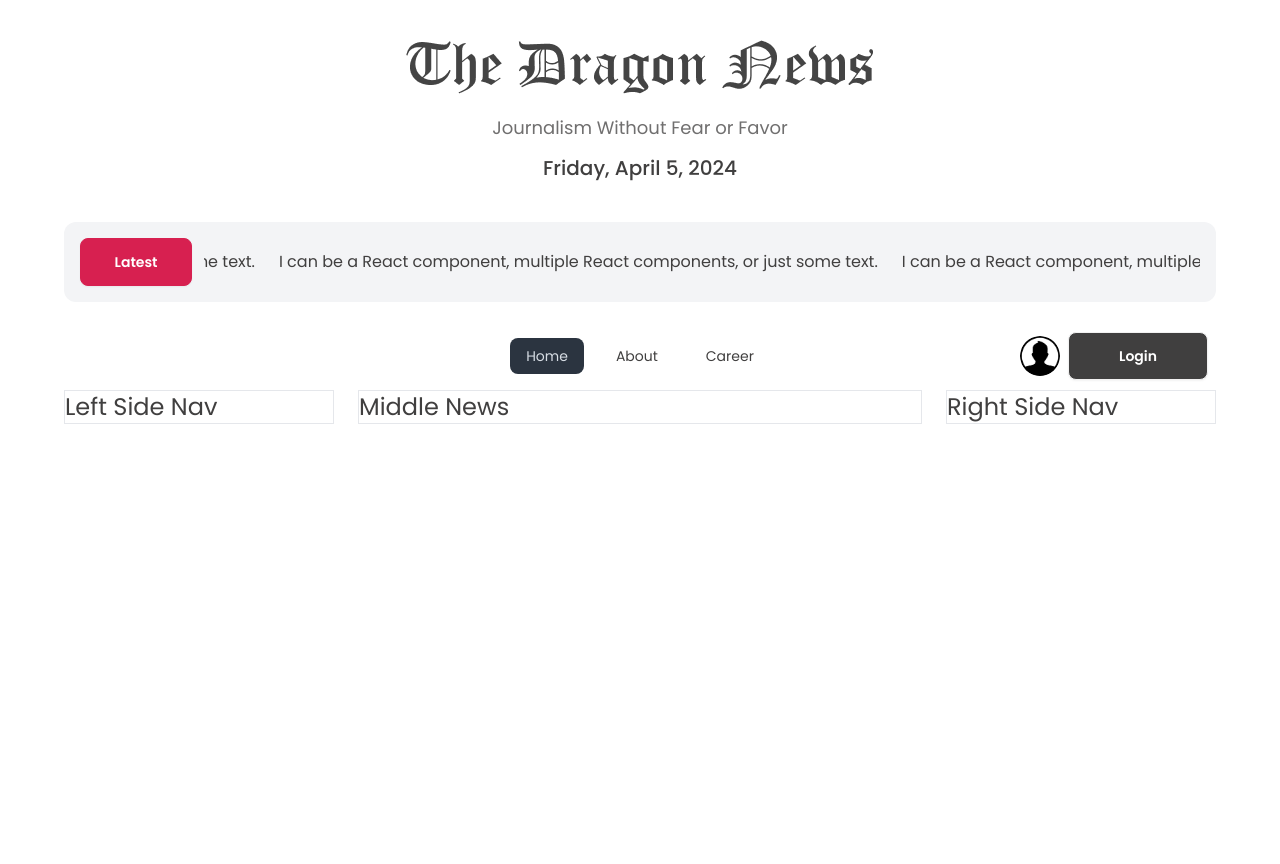
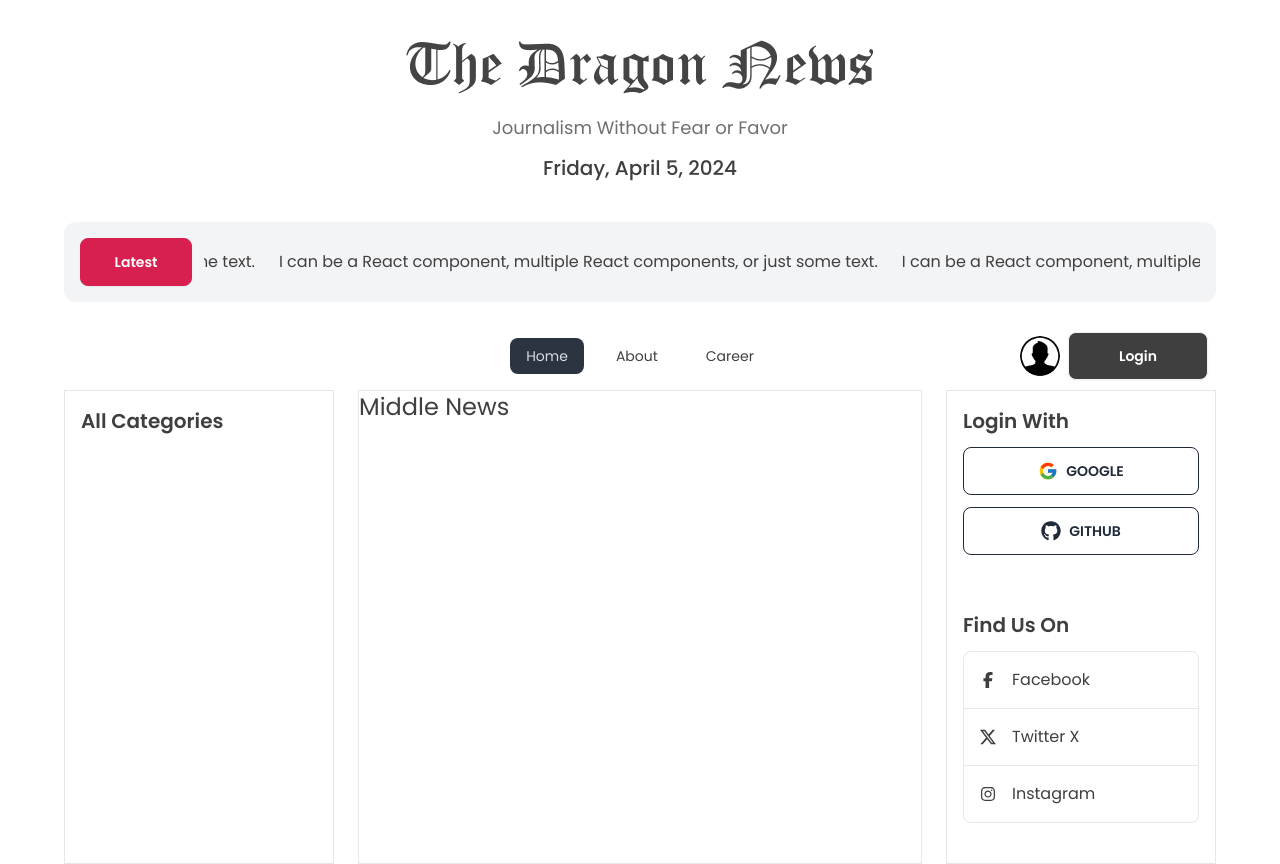
Before and after one commit to NoorTushar/dragonNews, a React (Vite) app: page / in a window 1280 px wide. Before the commit the page ends 800 px from the top, so only its background shows below. Built offline with nearby package versions, Linux system fonts and the light colour scheme.

Commit message:
right sidebar social icons design done

```diff
--- a/src/pages/Shared/LeftSideNav/LeftSideNav.jsx
+++ b/src/pages/Shared/LeftSideNav/LeftSideNav.jsx
@@ -1,7 +1,9 @@
 const LeftSideNav = () => {
    return (
       <div>
-         <h3 className="text-2xl">Left Side Nav</h3>
+         <div className="p-4 space-y-3 mb-6">
+            <h3 className="text-xl font-semibold">All Categories</h3>
+         </div>
       </div>
    );
 };
--- a/src/pages/Shared/RightSideNav/RightSideNav.jsx
+++ b/src/pages/Shared/RightSideNav/RightSideNav.jsx
@@ -1,7 +1,42 @@
+import { FcGoogle } from "react-icons/fc";
+import { FaGithub } from "react-icons/fa";
+import { FaFacebookF, FaInstagram } from "react-icons/fa6";
+import { BsTwitterX } from "react-icons/bs";
+
 const RightSideNav = () => {
    return (
       <div>
-         <h3 className="text-2xl">Right Side Nav</h3>
+         <div className="p-4 space-y-3 mb-6">
+            <h3 className="text-xl font-semibold">Login With</h3>
+            <button className="btn btn-outline w-full">
+               <FcGoogle className="text-xl"></FcGoogle> GOOGLE
+            </button>
+
+            <button className="btn btn-outline w-full">
+               <FaGithub className="text-xl"></FaGithub> GITHUB
+            </button>
+         </div>
+
+         <div className="p-4 mb-6">
+            <h3 className="text-xl font-semibold mb-3">Find Us On</h3>
+            <a
+               href=""
+               className="flex items-center gap-4 border rounded-t-lg p-4"
+            >
+               <FaFacebookF></FaFacebookF>Facebook
+            </a>
+
+            <a href="" className="flex items-center gap-4 border-x p-4">
+               <BsTwitterX></BsTwitterX>Twitter X
+            </a>
+
+            <a
+               href=""
+               className="flex items-center gap-4 border rounded-b-lg p-4"
+            >
+               <FaInstagram></FaInstagram>Instagram
+            </a>
+         </div>
       </div>
    );
 };
```
